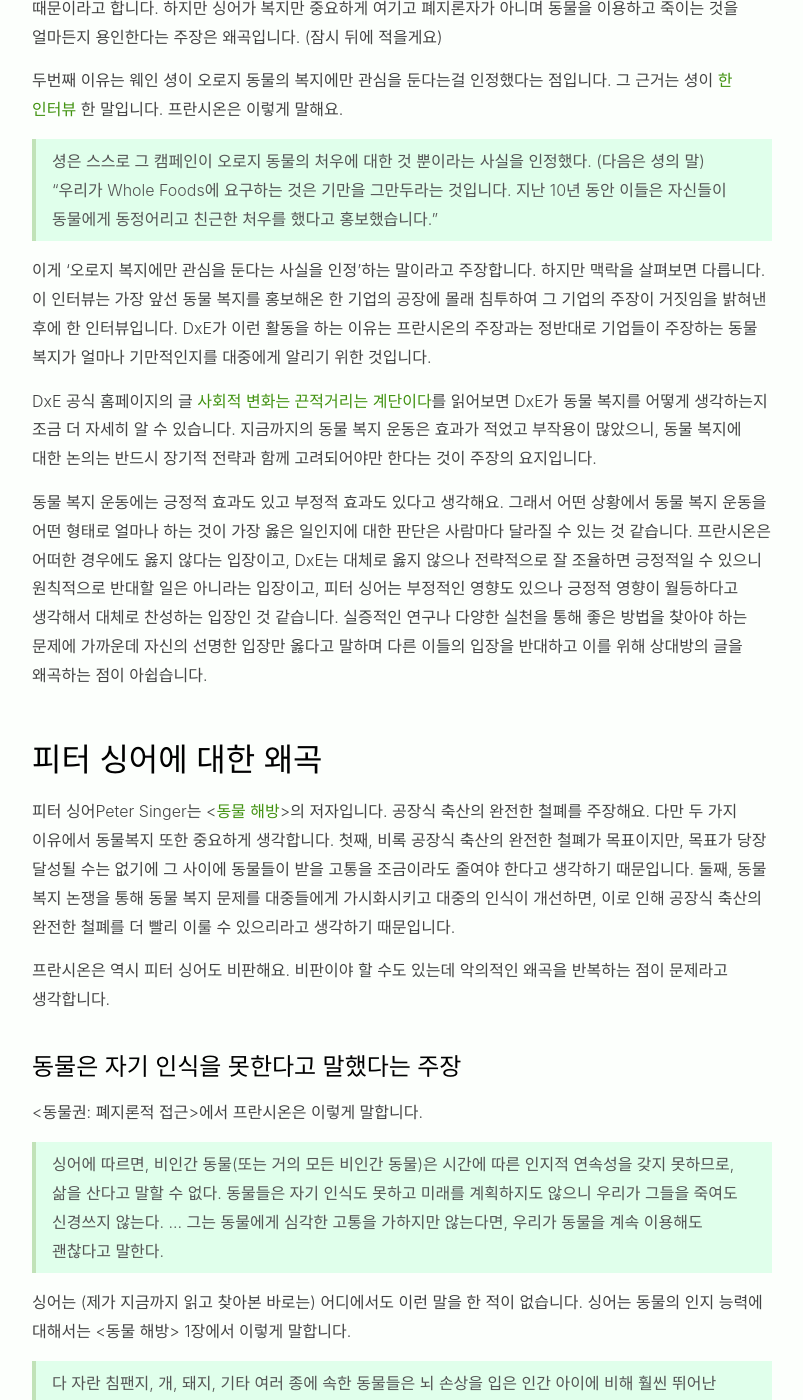
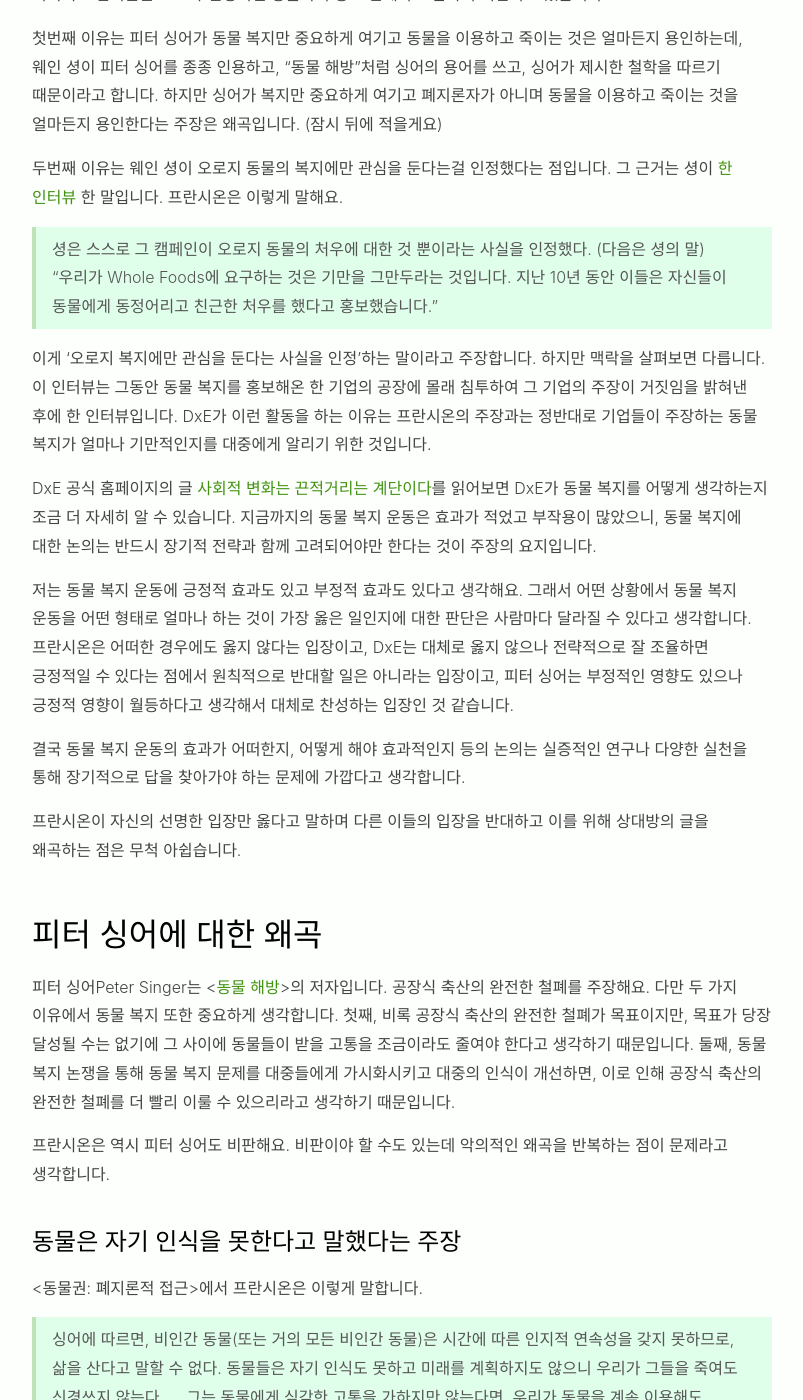
Before and after one commit to veganstudies/veganstudies.github.io, a Jekyll site: the page built from _posts/2020-03-04-on-gary-francione.md, in a window 1280 px wide and 1400 px high, scrolled down 4097 px. Shown: the whole window, without its empty margins (238-1041 px from the left). Built offline with Jekyll 4.4.1, drawn with Linux system fonts in a browser that asks for light colours; some web fonts are replaced; some of the changed text lies outside the part shown.

Commit message:
Update 2020-03-04-on-gary-francione.md

```diff
--- a/_posts/2020-03-04-on-gary-francione.md
+++ b/_posts/2020-03-04-on-gary-francione.md
@@ -155,10 +156,12 @@ date: 2020-03-04 01:00:00 +0900
 충분하다고 주장하는게 아녜요. 셩의 주장도 맥락과 함께 읽어보면 비거니즘은
 개인적으로 당연히 실천하면 좋겠으나 거기에서 멈춰선 안된다는 의미에 가까워
 보여요. 어떻게 보면 비거니즘에 대한 두 사람의 입장에는 거의 차이가 없습니다. 제
-생각에 그의 어떤 주장들은 충분히 합리적이기도 해요. 특히 '비거니즘'에 대한 셩의
-평가가 지나치게 인색하다는 점에 대한 비판 중에는 타당한 점들도 있다고 생각해요.
-그럼에도 불구하고 프란시온은 자신의 입장을 더 선명하게 부각시키기 위해 상대의
-글을 왜곡되게 인용하고 있습니다.
+생각에 프란시온의 어떤 주장들은 충분히 합리적이기도 해요. 특히 '비거니즘'에
+대한 셩의 평가가 지나치게 인색하다는 점에 대한 비판 중에는 타당한 점들도
+있다고 생각합니다.
+
+그럼에도 불구하고 프란시온이 자신의 입장을 더 선명하게 부각시키기 위해 상대의
+글을 왜곡되게 인용하고 있다는 사실은 분명해 보입니다.
 
 ### 동물 복지에만 관심이 있다는 주장
 
@@ -182,7 +185,7 @@ date: 2020-03-04 01:00:00 +0900
 > 친근한 처우를 했다고 홍보했습니다."
 
 이게 '오로지 복지에만 관심을 둔다는 사실을 인정'하는 말이라고 주장합니다.
-하지만 맥락을 살펴보면 다릅니다. 이 인터뷰는 가장 앞선 동물 복지를 홍보해온 한
+하지만 맥락을 살펴보면 다릅니다. 이 인터뷰는 그동안 동물 복지를 홍보해온 한
 기업의 공장에 몰래 침투하여 그 기업의 주장이 거짓임을 밝혀낸 후에 한
 인터뷰입니다. DxE가 이런 활동을 하는 이유는 프란시온의 주장과는 정반대로
 기업들이 주장하는 동물 복지가 얼마나 기만적인지를 대중에게 알리기 위한
@@ -194,21 +197,26 @@ DxE 공식 홈페이지의 글 [사회적 변화는 끈적거리는
 지금까지의 동물 복지 운동은 효과가 적었고 부작용이 많았으니, 동물 복지에 대한
 논의는 반드시 장기적 전략과 함께 고려되어야만 한다는 것이 주장의 요지입니다.
 
-동물 복지 운동에는 긍정적 효과도 있고 부정적 효과도 있다고 생각해요. 그래서
+저는 동물 복지 운동에 긍정적 효과도 있고 부정적 효과도 있다고 생각해요. 그래서
 어떤 상황에서 동물 복지 운동을 어떤 형태로 얼마나 하는 것이 가장 옳은 일인지에
-대한 판단은 사람마다 달라질 수 있는 것 같습니다. 프란시온은 어떠한 경우에도
+대한 판단은 사람마다 달라질 수 있다고 생각합니다. 프란시온은 어떠한 경우에도
 옳지 않다는 입장이고, DxE는 대체로 옳지 않으나 전략적으로 잘 조율하면 긍정적일
-수 있으니 원칙적으로 반대할 일은 아니라는 입장이고, 피터 싱어는 부정적인 영향도
-있으나 긍정적 영향이 월등하다고 생각해서 대체로 찬성하는 입장인 것 같습니다.
-실증적인 연구나 다양한 실천을 통해 좋은 방법을 찾아야 하는 문제에 가까운데
-자신의 선명한 입장만 옳다고 말하며 다른 이들의 입장을 반대하고 이를 위해
-상대방의 글을 왜곡하는 점이 아쉽습니다.
+수 있다는 점에서 원칙적으로 반대할 일은 아니라는 입장이고, 피터 싱어는 부정적인
+영향도 있으나 긍정적 영향이 월등하다고 생각해서 대체로 찬성하는 입장인 것
+같습니다.
+
+결국 동물 복지 운동의 효과가 어떠한지, 어떻게 해야 효과적인지 등의 논의는
+실증적인 연구나 다양한 실천을 통해 장기적으로 답을 찾아가야 하는 문제에 가깝다고
+생각합니다.
+
+프란시온이 자신의 선명한 입장만 옳다고 말하며 다른 이들의 입장을 반대하고 이를
+위해 상대방의 글을 왜곡하는 점은 무척 아쉽습니다.
 
 ## 피터 싱어에 대한 왜곡
 
 피터 싱어Peter Singer는 \<[동물 해방](/2019/07/28/animal-liberation.html)\>의
 저자입니다. 공장식 축산의 완전한 철폐를 주장해요. 다만 두 가지 이유에서
-동물복지 또한 중요하게 생각합니다. 첫째, 비록 공장식 축산의 완전한 철폐가
+동물 복지 또한 중요하게 생각합니다. 첫째, 비록 공장식 축산의 완전한 철폐가
 목표이지만, 목표가 당장 달성될 수는 없기에 그 사이에 동물들이 받을 고통을
 조금이라도 줄여야 한다고 생각하기 때문입니다. 둘째, 동물 복지 논쟁을 통해 동물
 복지 문제를 대중들에게 가시화시키고 대중의 인식이 개선하면, 이로 인해 공장식
@@ -293,24 +301,23 @@ DxE 공식 홈페이지의 글 [사회적 변화는 끈적거리는
 [삶의 주체](/terms/subject-of-life.html)(대다수의 인간과 포유류를 포함)에게
 권리가 있다고 말합니다.
 
-리건도 싱어가 자신과 달리 폐지론자가 아니라며 비판했지만, 프란시온처럼 대놓고
-악의적인 왜곡을 반복하는 정도는 아니었어요. 리건과 싱어 사이의 논쟁에 대해서는
-"[피터 싱어의 동물해방 운동과 톰 리건의 동물권
-운동](/2019/07/25/singer-vs-regan.html)"을 참고해주세요.
+리건도 싱어를 비판했으나 프란시온처럼 대놓고 악의적인 왜곡을 반복하는 정도는
+아니었어요. 리건과 싱어 사이의 논쟁에 대해서는 "[피터 싱어의 동물해방 운동과
+톰 리건의 동물권 운동](/2019/07/25/singer-vs-regan.html)"을 참고해주세요.
 
 ### 종차별주의자라는 주장
 
-리건도 프란시온에게는 종차별주의자일 뿐입니다. 이번에도 리건의 저서 \<동물
-권리의 옹호\>를 왜곡되게 인용하고 있습니다.
+싱어를 비판한 리건도, 프란시온이 보기에는 그저 종차별주의자일 뿐입니다.
+이번에도 리건의 저서 \<동물 권리의 옹호\>를 왜곡되게 인용하고 있습니다.
 
-> 리건에 따르면, "죽음으로 인한 위해는, 죽음으로 인해 잃게 될 만족의 기회에
-> 대한 함수이며" 동물의 죽음은 "위해이기는 하지만 인간의 죽음으로 인한 위해에
-> 비할 바는 아니"라고 한다.
+> 리건에 따르면, "죽음으로 인한 위해harm는, 죽음으로 인해 잃게 될 만족의
+> 기회에 대한 함수이며" 동물의 죽음은 "위해이기는 하지만 인간의 죽음으로
+> 인한 위해에 비할 바는 아니"라고 한다.
 
 즉, 인간의 죽음이 동물의 죽음보다 더 중요하다고 말하고 있으니 종차별이라는
 주장입니다. 하지만 이는 종차별이라는 개념에 대한 오해입니다. 게다가 프란시온이
-인용한 문장의 바로 다음 문단들에서 이 결정이 왜 종차별적이지 않은지에 대한
-설명이 이어집니다.
+인용한 문장의 바로 다음 문단들에서 리건은 이러한 결정이 왜 종차별적이지
+않은지에 대한 설명을 하고 있습니다.
 
 리건은 개와 인간이 지닌 내재적 가치의 평등을 부정하는게 아닙니다. 개가 겪을
 위해와 인간이 겪을 위해의 크기를 비교할 뿐이며, 누가 어떤 종류의 위해를 얼마나
@@ -325,14 +332,14 @@ DxE 공식 홈페이지의 글 [사회적 변화는 끈적거리는
 
 ## 결론
 
-게리 프란시온은 엄격하고 선명한 입장을 제시합니다. 그리고 그 기준에서
-조금이라도 벗어나는 모든 개인이나 단체를 비판하는 것으로 보입니다. 그 과정에서,
-본인 입장의 선명성을 강조하기 위해 다른 유명인들이나 단체의 주장을 의도적으로
+게리 프란시온은 엄격하고 선명한 입장을 제시합니다. 그리고 그 기준에서 조금이라
+벗어나는 모든 개인이나 단체를 비판하는 것으로 보입니다. 그 과정에서, 본인
+입장의 선명성을 강조하기 위해 다른 유명인들이나 단체의 주장을 의도적으로
 왜곡하는 일을 반복하고 있습니다.
 
 그는 이 글에서 소개한 세 가지 원칙 이외에 몇 가지 원칙을 더 제시하고 있는데,
-마지막 원칙인 6번은 '비폭력 운동'입니다. 하지만 그의 폭력적인 왜곡은 다른
-이들의 주장을 무참히 훼손하고 있습니다.
+마지막 원칙인 6번은 '비폭력 운동'입니다. 하지만 프란시온 자신은 폭력적인 왜곡으로
+다른 이들의 주장을 무참히 훼손하고 있습니다.
 
 캐롤 J. 애덤스는 \<[육식의
 성정치](/2020/01/15/the-sexual-politics-of-meat.html)\>에서,
@@ -345,6 +352,9 @@ DxE 공식 홈페이지의 글 [사회적 변화는 끈적거리는
 - **소비**: 새로운 것이 하나도 없고 기존 육식 문화를 손상시키지 못하는 것으로
   해석하기
 
+이는 육식주의자들이 동물을 대상화(동물을 주체가 아닌 대상으로 간주하기)하고,
+파편화(도축하여 조각내기)하고, 소비(먹기)하는 방식과 동일합니다.
+
 게리 프란시온은 동물권을 옹호하고 비거니즘이 최소한의 도덕적 기준선이라고
 말합니다. 하지만 그의 비평적 왜곡은 과거부터 지금까지 많은 이들이
 채식주의/비거니즘의 메시지를 훼손해온 방식과 닮아 있습니다.
```
Also changed, not shown: other parts of _posts/2020-03-04-on-gary-francione.md (+5 -4 lines).
